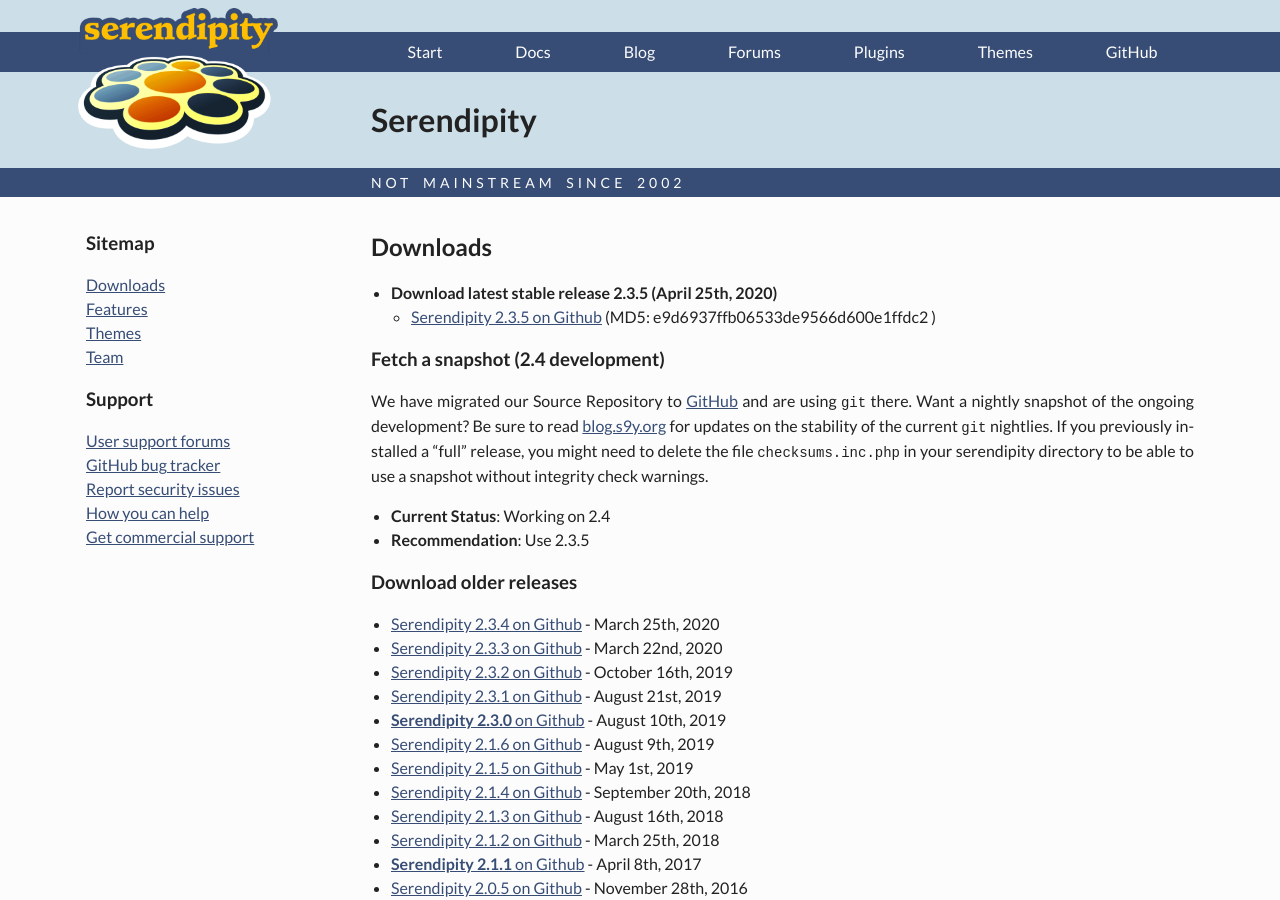
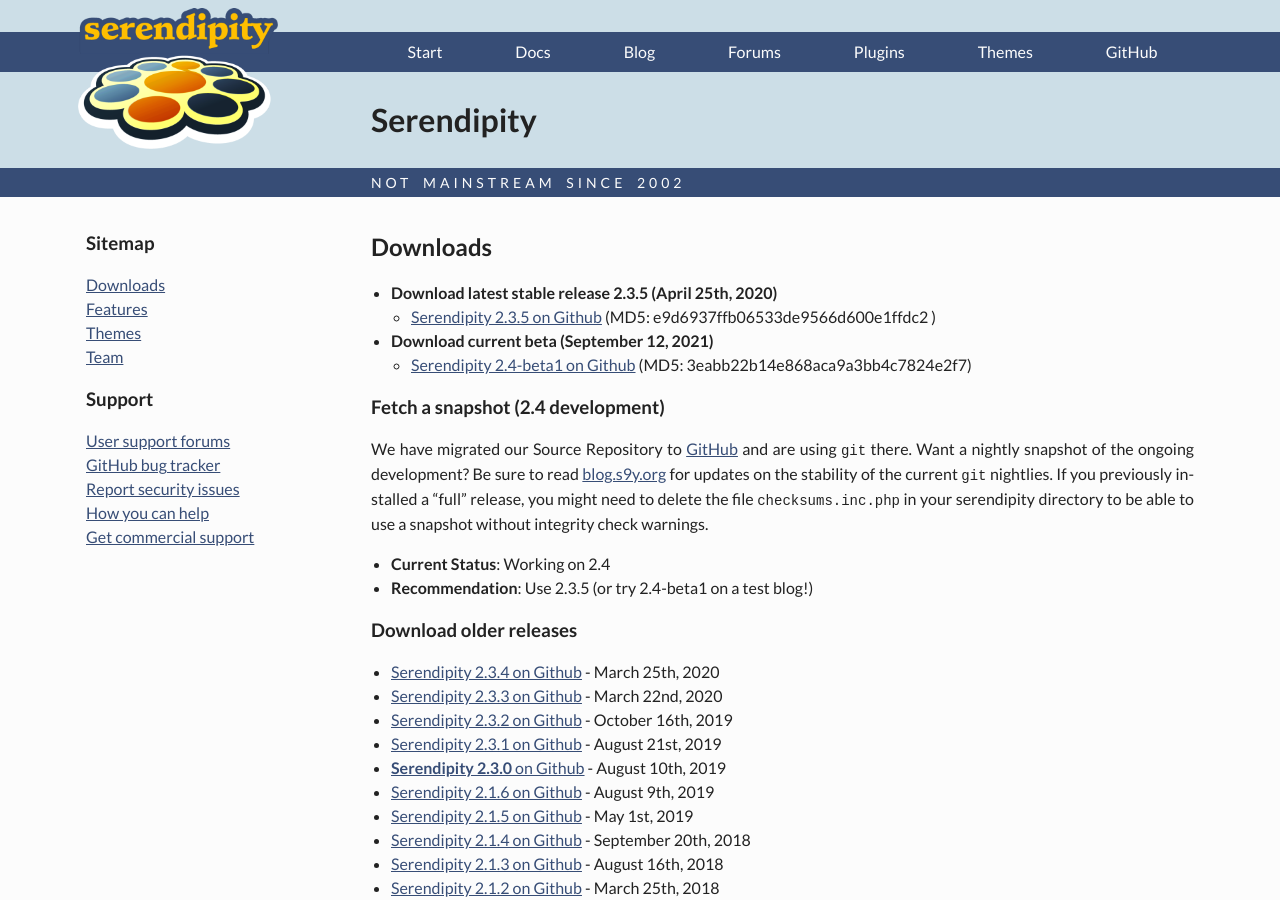
Before and after one commit to s9y/s9y.github.io, a Jekyll site: the page built from downloads.md, in a window 1280 px wide and 900 px high. Built offline with Jekyll 4.4.1, drawn with Linux system fonts in a browser that asks for light colours.

Commit message:
2.4-beta1 released
Signed-off-by: Thomas Hochstein <thh@thh.name>

```diff
--- a/downloads.md
+++ b/downloads.md
@@ -9,19 +9,17 @@ title: Downloads
     Github](https://github.com/s9y/Serendipity/releases/tag/2.3.5)
    (MD5: e9d6937ffb06533de9566d600e1ffdc2 )
 
-<!--
-* **Download current release candidate (August 3rd, 2019)**
-  * [Serendipity 2.3-rc1 on
-    Github](https://github.com/s9y/Serendipity/releases/tag/2.3-rc1)
-   (MD5: 45487cebd084b2f452329f0cd2303691)
--->
+* **Download current beta (September 12, 2021)**
+  * [Serendipity 2.4-beta1 on
+    Github](https://github.com/s9y/Serendipity/releases/tag/2.4-beta1)
+   (MD5: 3eabb22b14e868aca9a3bb4c7824e2f7)
 
 ### **Fetch a snapshot (2.4 development)**
 
 We have migrated our Source Repository to [GitHub](https://github.com/s9y/Serendipity/) and are using `git` there. Want a nightly snapshot of the ongoing development? Be sure to read [blog.s9y.org](https://blog.s9y.org) for updates on the stability of the current `git` nightlies. If you previously installed a "full" release, you might need to delete the file `checksums.inc.php` in your serendipity directory to be able to use a snapshot without integrity check warnings.
 
 * **Current Status**: Working on 2.4
-* **Recommendation**: Use 2.3.5
+* **Recommendation**: Use 2.3.5 (or try 2.4-beta1 on a test blog!)
 
 ### **Download older releases**
 
```
